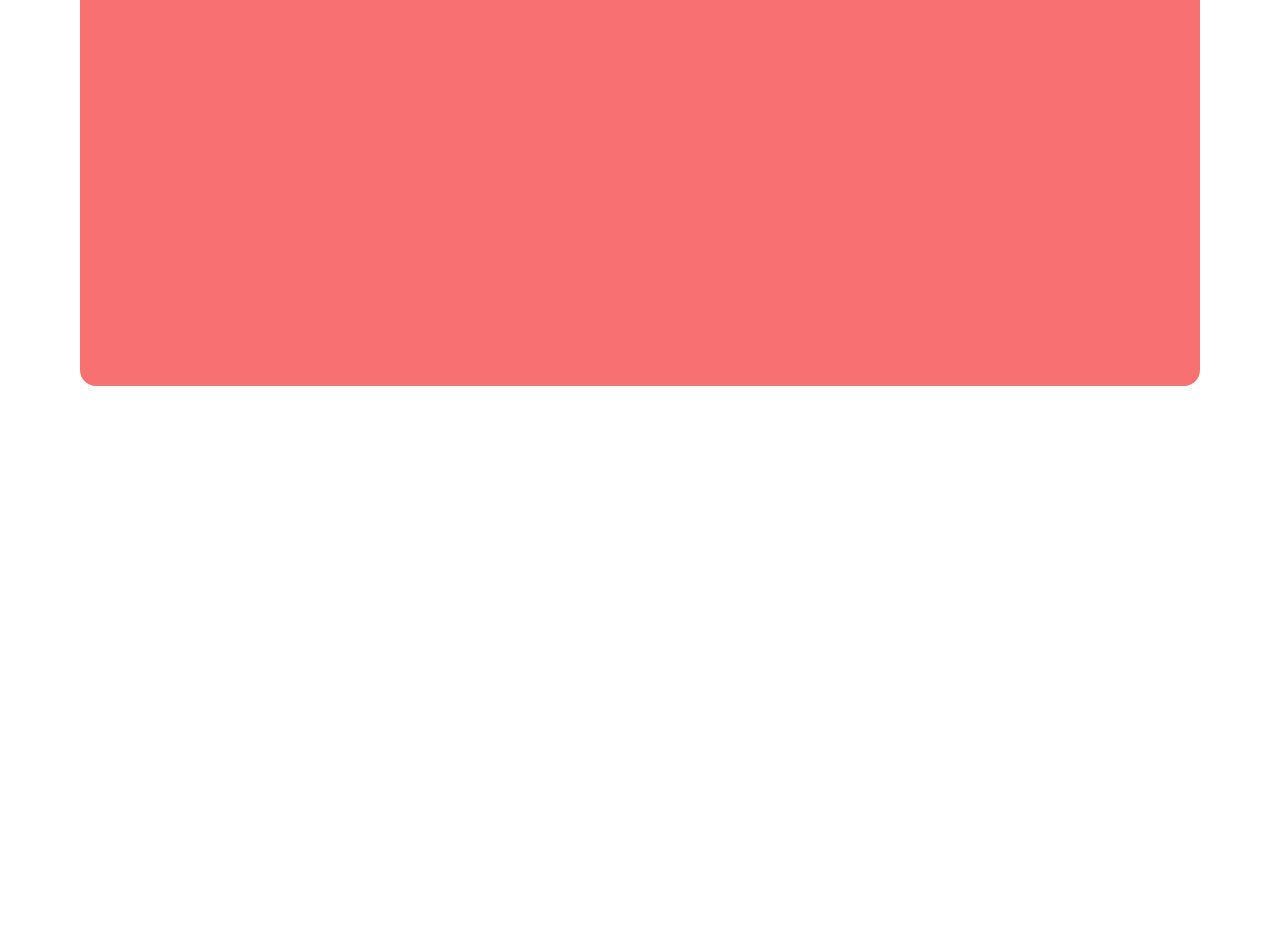
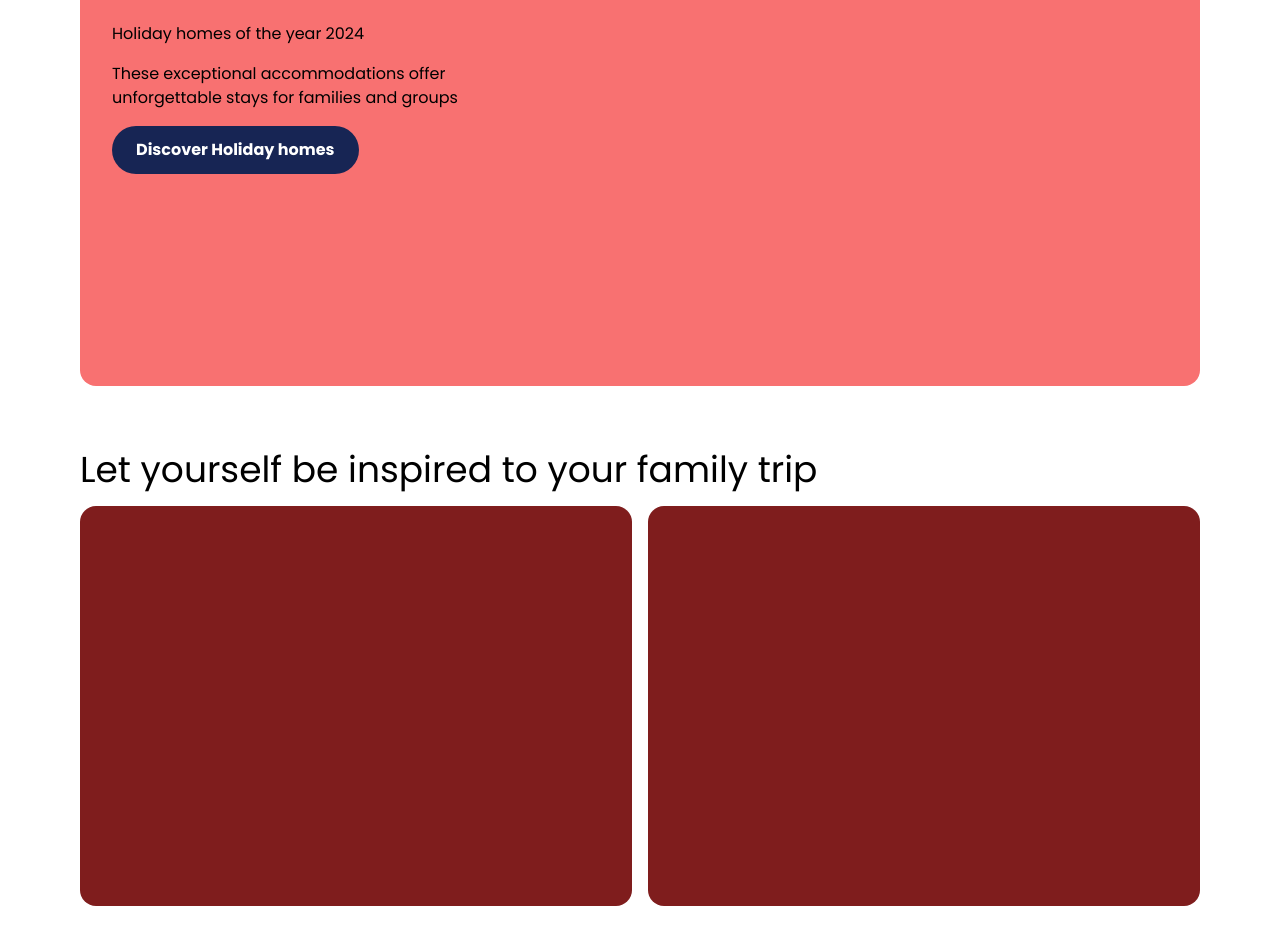
Before and after one commit to IGIRANEZAJosue/website-cloning, a plain HTML site: page index.html in a window 1280 px wide. Shown: the part 1740-2684 px from the top of the page. Before the commit the page ends 2222 px from the top, so only its background shows below. Drawn offline with nearby package versions, Linux system fonts and the light colour scheme.

Commit message:
progress 5

```diff
--- a/index.html
+++ b/index.html
@@ -107,8 +107,24 @@
 
       <!-- Holiday homes of the year -->
       <section class="h-[80vh] w-full px-20 py-8 overflow-hidden">
-         <div class="third-section-image bg-red-400 h-full w-full rounded-2xl">
+         <div class="third-section-image flex flex-col gap-4 justify-center px-8 bg-red-400 h-full w-full rounded-2xl">
+            <div class="space-y-4">
+               <h1>
+                  Holiday homes of the year 2024
+               </h1>
+               <p>These exceptional accommodations offer <br> unforgettable stays for families and groups</p>
+               <button class="bg-blue-950 py-3 px-6 font-bold text-white rounded-full ">
+                  Discover Holiday homes
+               </button>
+            </div>
+         </div>
+      </section>
 
+      <section class="w-full px-20 py-8 space-y-4">
+         <h1 class="text-4xl">Let yourself be inspired to your family trip</h1>
+         <div class=" flex gap-4  h-[50vh] w-full">
+            <div class="w-1/2 bg-red-900 h-full rounded-2xl"></div>
+            <div class="w-1/2 bg-red-900 h-full rounded-2xl"></div>
          </div>
       </section>
 
```
